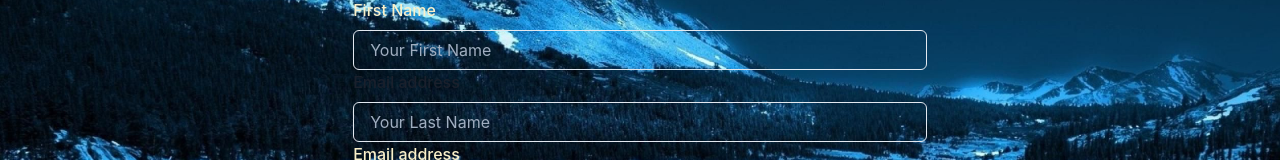
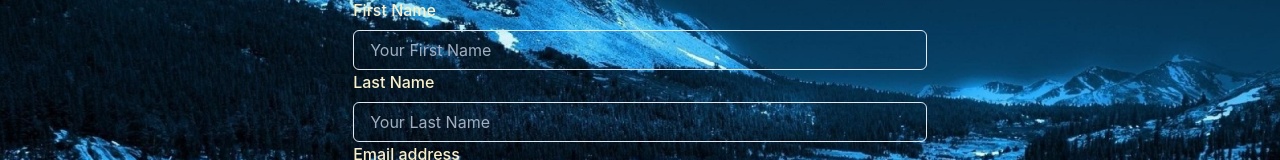
Before and after one commit to rogers0404/lunar-video-app, a React (Create React App) app in the folder client/: page /signup in a window 1280 px wide. Shown: the part 232-392 px from the top of the page. Built offline with nearby package versions, Linux system fonts and the light colour scheme.

Commit message:
fixing a bug for signup

```diff
--- a/client/src/components/Signup/Signup.js
+++ b/client/src/components/Signup/Signup.js
@@ -47,7 +47,7 @@ function Signup(props) {
                   id="firstName"
                   color="white"
                   onChange={handleChange}/>
-                  <FormLabel color="#white">Email address</FormLabel>
+                  <FormLabel color="#faf0ca">Last Name</FormLabel>
               <Input type="lastName" placeholder="Your Last Name"
                   name="lastName"
                   id="lastName"
```
Also changed, not shown: 1 other file (tests, documents, lock files or other folders).
